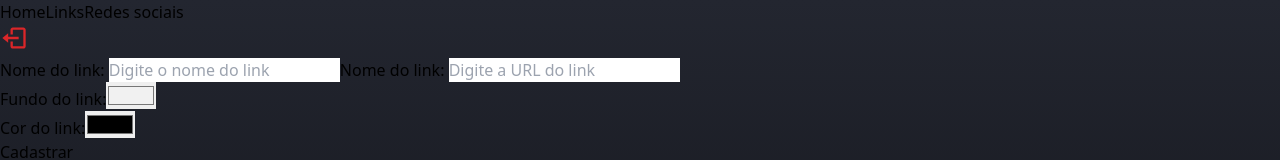
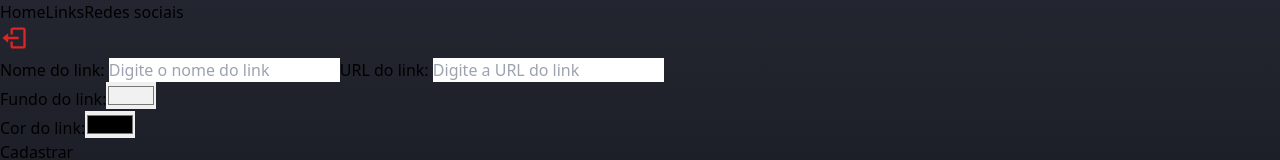
Before and after one commit to dev-ansu/ansulinks, a React (Vite) app: page /admin in a window 1280 px wide. Shown: the top 160 px of the page. Built offline with nearby package versions, Linux system fonts and the light colour scheme; no server answers; the database is empty; sample sign-in values are in the browser's storage.

Commit message:
configuração de variáveis de ambientes

```diff
--- a/src/pages/admin/index.tsx
+++ b/src/pages/admin/index.tsx
@@ -46,7 +46,7 @@ const Admin = ()=>{
                     onInput={(e:ChangeEvent<HTMLInputElement>) => setNameInput(e.target.value)}
                 />
 
-                <label className="text-white font-medium mt-2 mb2 " htmlFor="">Nome do link:</label>
+                <label className="text-white font-medium mt-2 mb2 " htmlFor="">URL do link:</label>
                 <Input
                     placeholder="Digite a URL do link"
                     register={register('url_link')}
```
Also changed, not shown: 1 other file (tests, documents, lock files or other folders).
